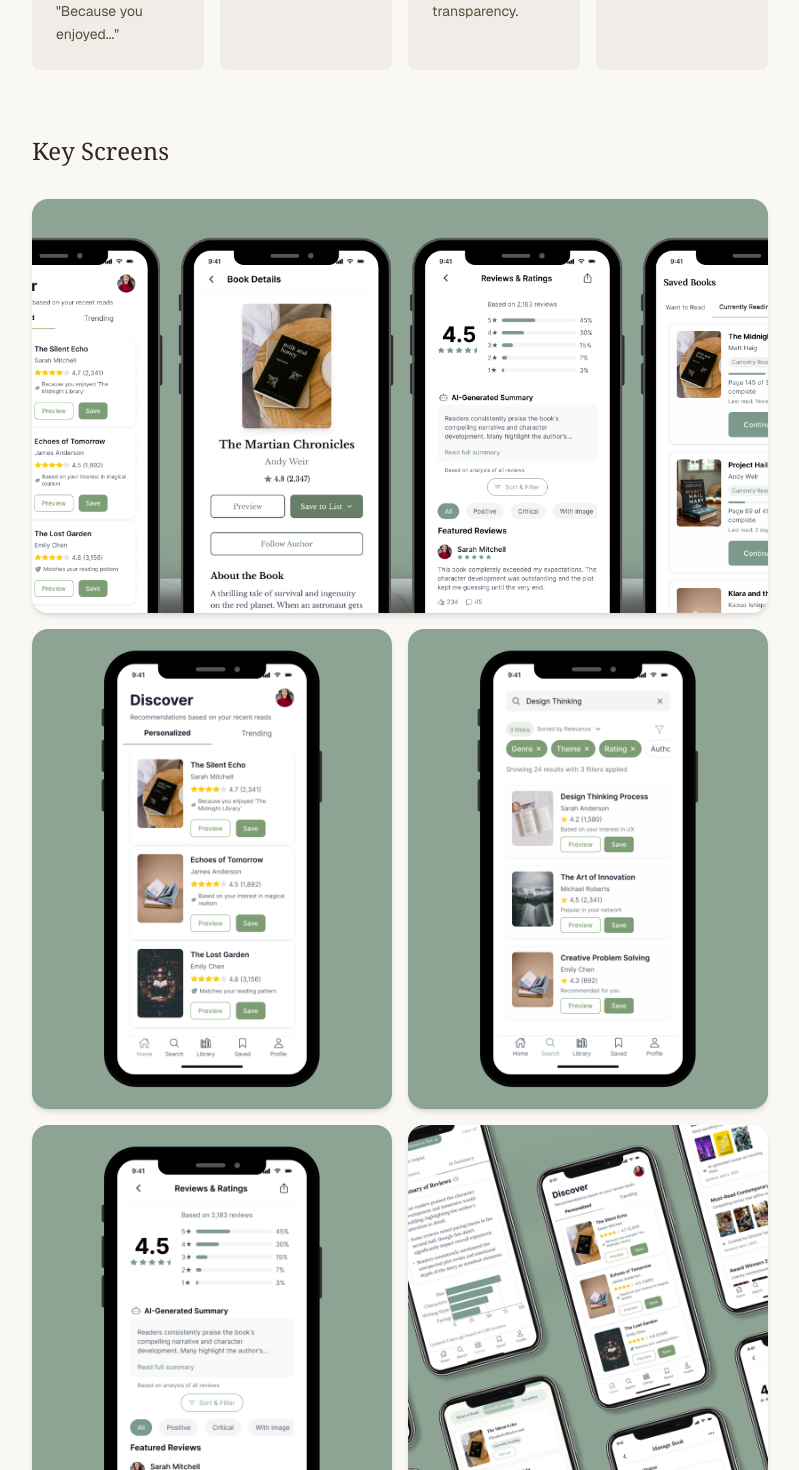
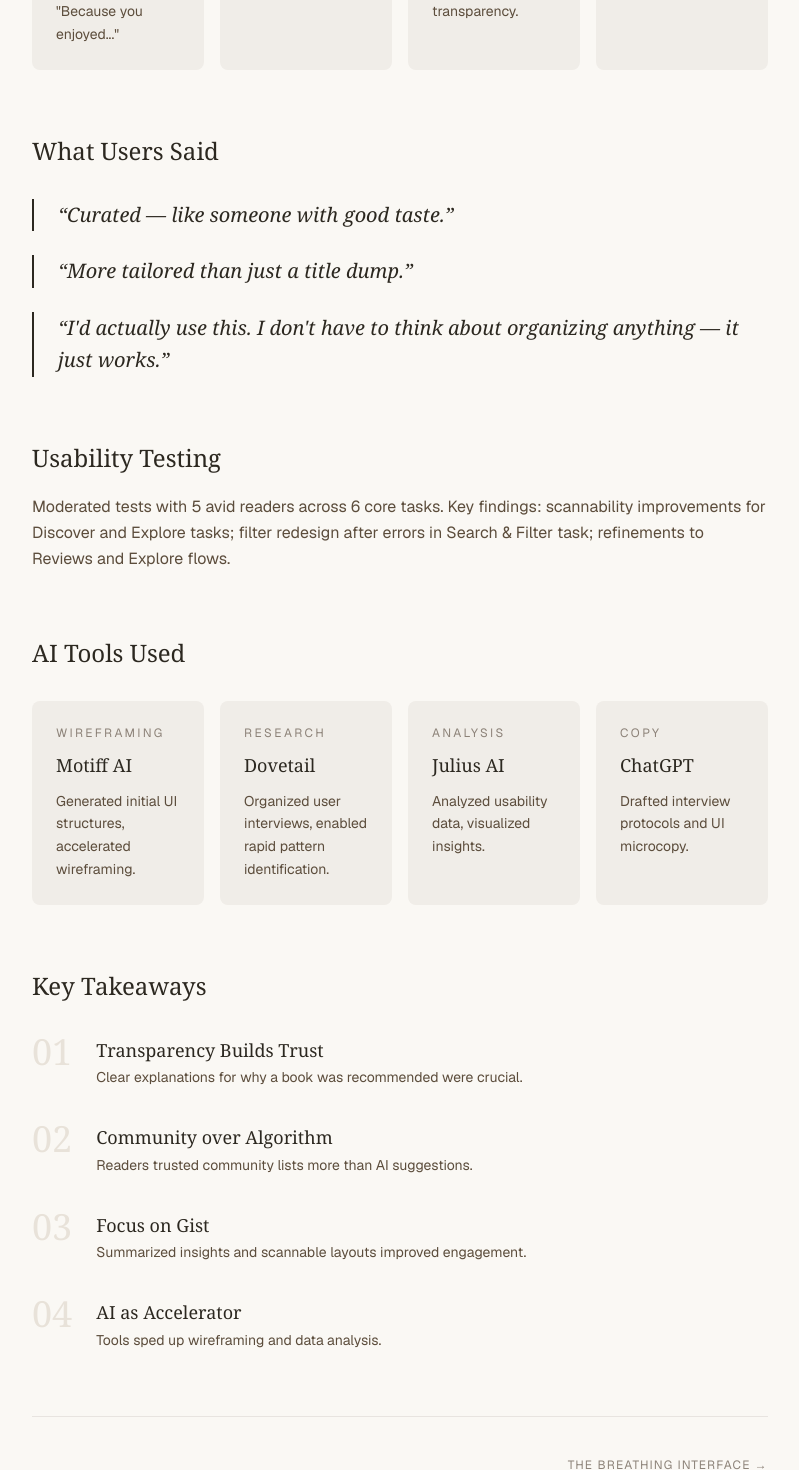
Before and after one commit to NanaAbenaBempong/artbysarps-v2, a Next.js app: page /works/readnext in a window 1280 px wide. Shown: the part 2000-3470 px from the top of the page, without its empty margins (240-1039 px from the left). Built offline with nearby package versions, Linux system fonts and the light colour scheme.

Commit message:
Update src/app/works/[slug]/page.tsx

```diff
--- a/src/app/works/[slug]/page.tsx
+++ b/src/app/works/[slug]/page.tsx
@@ -108,17 +108,6 @@ const caseStudies: CaseStudy[] = [
         ],
       },
       {
-        kind: 'key-screens',
-        heading: 'Key Screens',
-        hero: '/works/readnext/readnext-06.png',
-        grid: [
-          '/works/readnext/readnext-12.png',
-          '/works/readnext/readnext-14.png',
-          '/works/readnext/readnext-13.png',
-          '/works/readnext/readnext-19.png',
-        ],
-      },
-      {
         kind: 'quotes',
         heading: 'What Users Said',
         quotes: [
@@ -126,11 +115,15 @@ const caseStudies: CaseStudy[] = [
           'More tailored than just a title dump.',
           "I'd actually use this. I don't have to think about organizing anything — it just works.",
         ],
+        image: '/works/readnext/readnext-13.png',
+        imageSide: 'right',
       },
       {
         kind: 'prose',
         heading: 'Usability Testing',
         body: 'Moderated tests with 5 avid readers across 6 core tasks. Key findings: scannability improvements for Discover and Explore tasks; filter redesign after errors in Search & Filter task; refinements to Reviews and Explore flows.',
+        image: '/works/readnext/readnext-19.png',
+        imageSide: 'left',
       },
       {
         kind: 'cards',
```
